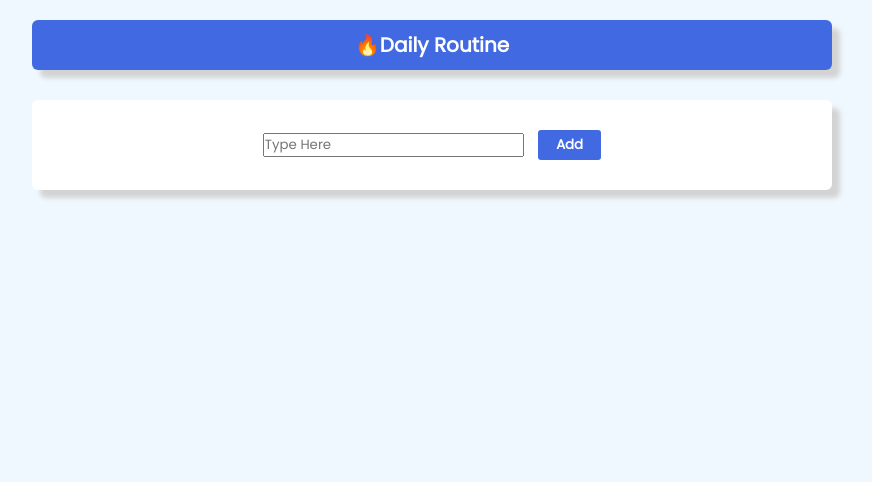
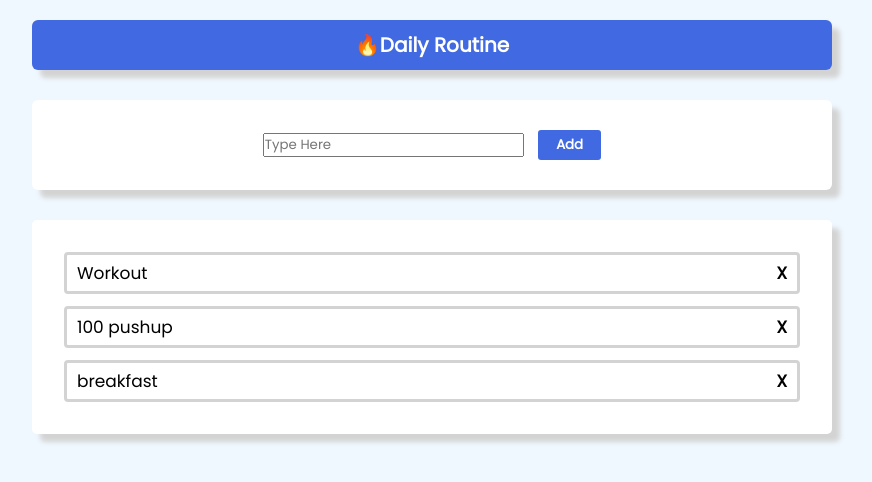
Before and after one commit to harishss20/dailyRoutineClone, a plain HTML site: page index.html in a window 1280 px wide. Shown: the whole page, without its empty margins (208-1080 px from the left). Drawn offline with Linux system fonts and the light colour scheme.

Commit message:
I change the add and remove the todo list

```diff
--- a/index.html
+++ b/index.html
@@ -20,10 +20,21 @@
         />
         <button id="input-btn">Add</button>
       </div>
-      <div>
-        <div id="responses"></div>
-      </div>
     </main>
+    <ul id="todo-container" class="todo-container">
+      <li class="todo-item">
+        <div>Workout</div>
+        <div class="fa" onclick="removeFoodItem(event)">X</div>
+      </li>
+      <li class="todo-item">
+        <div>100 pushup</div>
+        <div class="fa" onclick="removeFoodItem(event)">X</div>
+      </li>
+      <li class="todo-item">
+        <div>breakfast</div>
+        <div class="fa" onclick="removeFoodItem(event)">X</div>
+      </li>
+    </ul>
   </body>
   <script src="main.js"></script>
 </html>
--- a/main.js
+++ b/main.js
@@ -1,6 +1,15 @@
 let inputList = document.getElementById("input-list");
 let inputBtn = document.getElementById("input-btn");
 let tempStore = document.getElementById("responses");
+let todoContainer = document.getElementById("todo-container");
 inputBtn.addEventListener("click", () => {
-  tempStore.innerText = inputList.value;
+  if (inputList.value === "") {
+    alert("Please Type your daily routine List");
+  } else {
+    todoContainer.innerHTML += `<li class="todo-item"><div>${inputList.value}</div> <div class="fa" onclick="removeFoodItem(event)">X</div></li>`;
+  }
 });
+function removeFoodItem(event) {
+  let todoRemove = event.target.parentNode;
+  todoRemove.remove();
+}
--- a/style.css
+++ b/style.css
@@ -42,3 +42,33 @@ main #input-btn {
   font-weight: bold;
   cursor: pointer;
 }
+#todo-container {
+  margin: 20px auto;
+  width: 800px;
+  background: #fff;
+  list-style: none;
+  padding: 20px;
+  text-align: center;
+  border-radius: 5px;
+  box-shadow: 8px 8px 5px lightgray;
+}
+.todo-item {
+  border: 3px solid lightgray;
+  margin: 12px;
+  border-radius: 4px;
+  font-size: 17px;
+  display: flex;
+  justify-content: space-between;
+  padding: 5px 10px;
+}
+.todo-item:hover {
+  color: royalblue;
+  background: aliceblue;
+  font-weight: bold;
+  transition: all 0.25s;
+  cursor: pointer;
+}
+.fa {
+  color: black;
+  font-weight: bold;
+}
```
